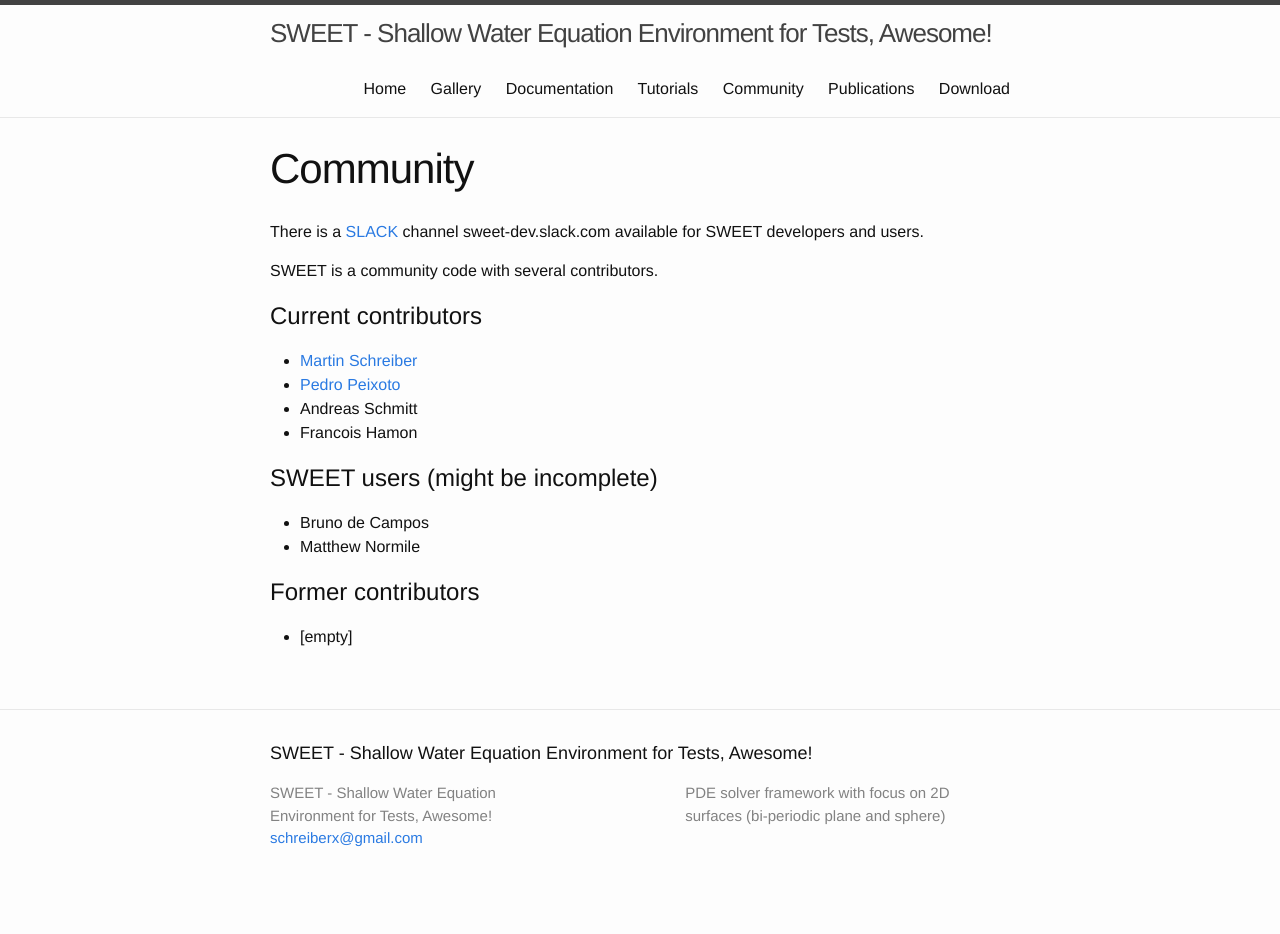
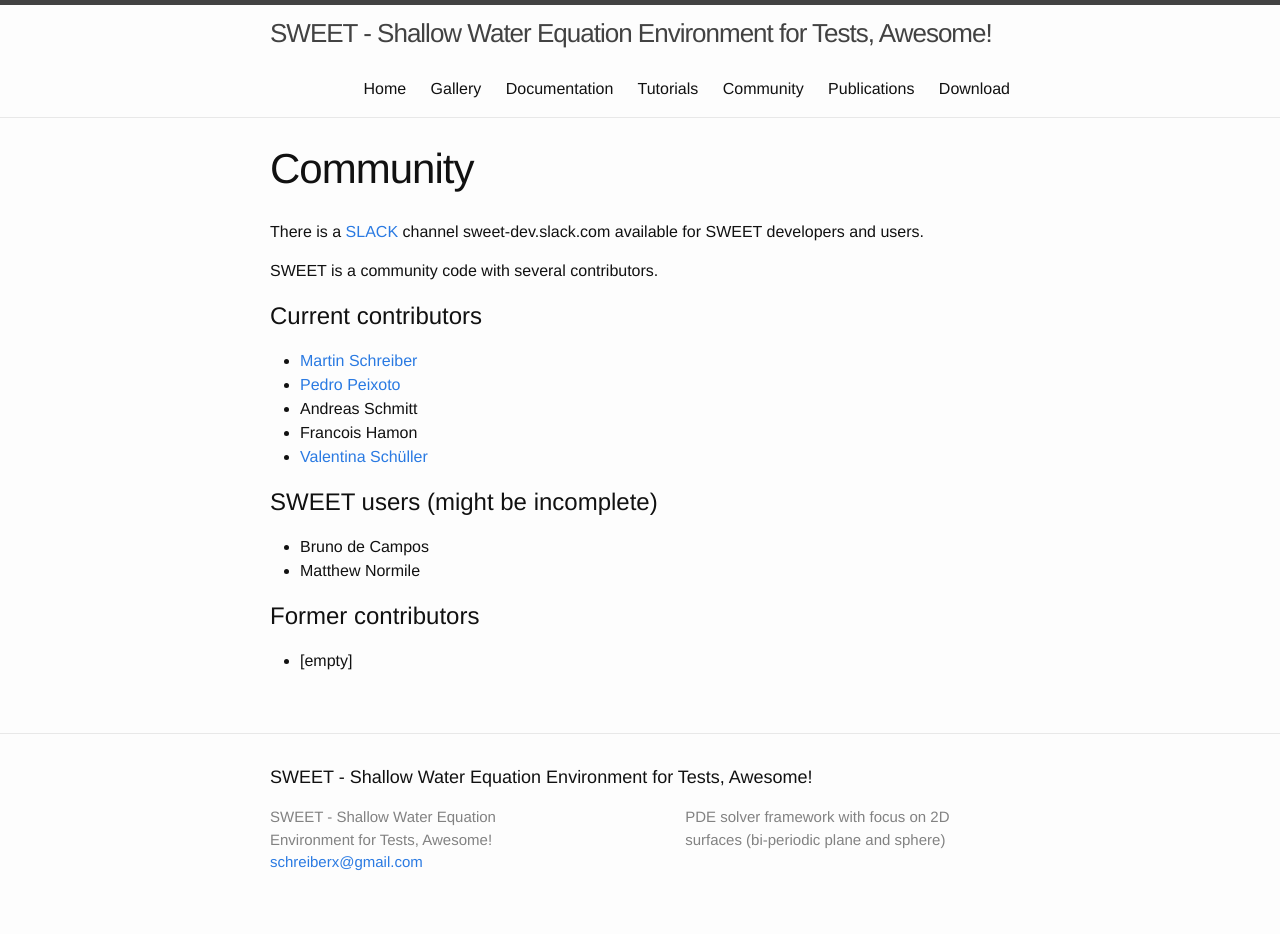
Before and after one commit to schreiberx/sweetsite, a Jekyll site: the page built from community.md, in a window 1280 px wide. Built offline with Jekyll 4.4.1, drawn with Linux system fonts in a browser that asks for light colours; before the commit the page ends 910 px from its top, so only the background shows below that.

Commit message:
Update current contributors

```diff
--- a/community.md
+++ b/community.md
@@ -16,6 +16,7 @@ SWEET is a community code with several contributors.
  * [Pedro Peixoto](https://www.ime.usp.br/~pedrosp/about-me/)
  * Andreas Schmitt
  * Francois Hamon
+ * [Valentina Schüller](https://valentinaschueller.github.io/)
 
 
 <h1>SWEET users (might be incomplete)</h1>
```
